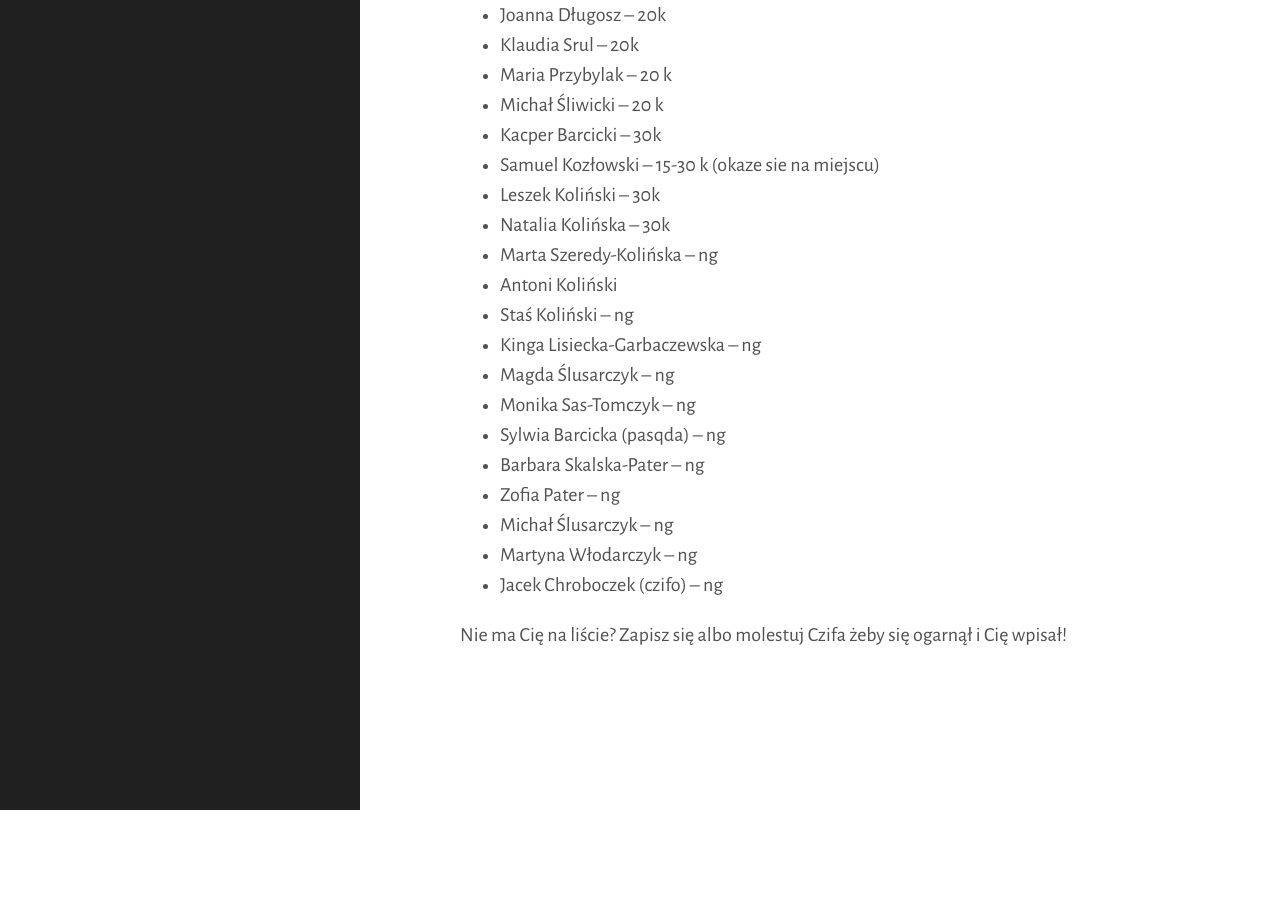
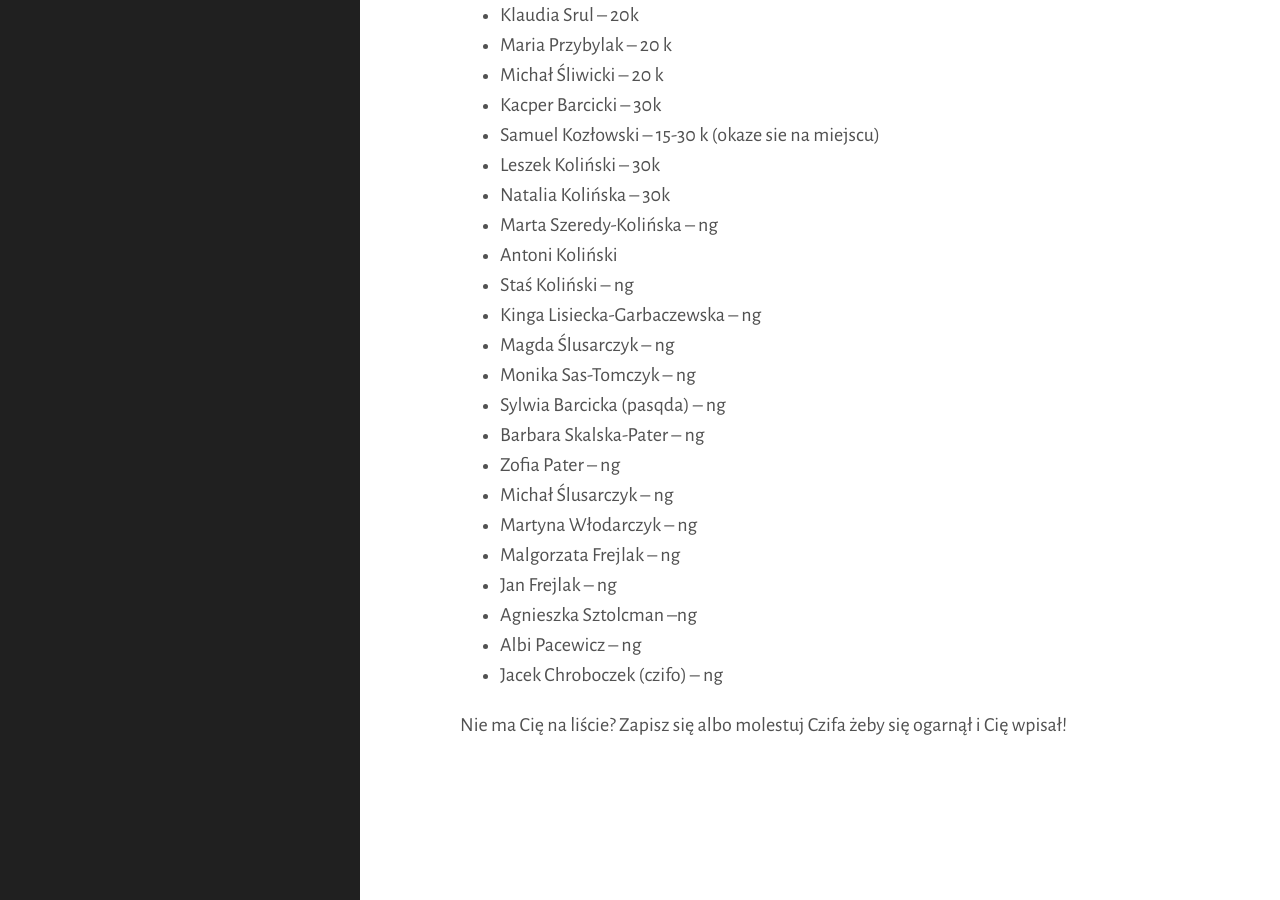
Before and after one commit to tasuki/lsg, a Jekyll site: the page built from zarejestrowani.md, in a window 1280 px wide and 900 px high, scrolled down 1710 px. Built offline with Jekyll 4.4.1, drawn with Linux system fonts in a browser that asks for light colours; nearby versions of some CDN libraries; before the commit the page ends 2520 px from its top, so only the background shows below that; some of the changed text lies outside the part shown.

Commit message:
Update zarejestrowani.md

```diff
--- a/zarejestrowani.md
+++ b/zarejestrowani.md
@@ -77,6 +76,10 @@ Zarejestrowani uczestnicy (mniej więcej wg siły):
 - Zofia Pater -- ng
 - Michał Ślusarczyk -- ng
 - Martyna Włodarczyk -- ng
+- Malgorzata Frejlak -- ng
+- Jan Frejlak -- ng
+- Agnieszka Sztolcman  --ng
+- Albi Pacewicz -- ng
 - Jacek Chroboczek (czifo) -- ng
 
 
```
Also changed, not shown: other parts of zarejestrowani.md (+0 -1 lines).
